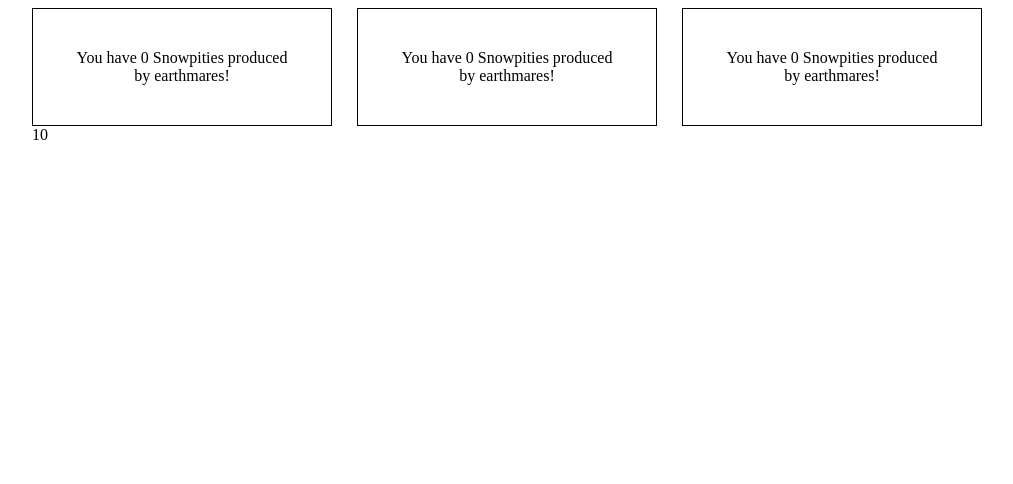
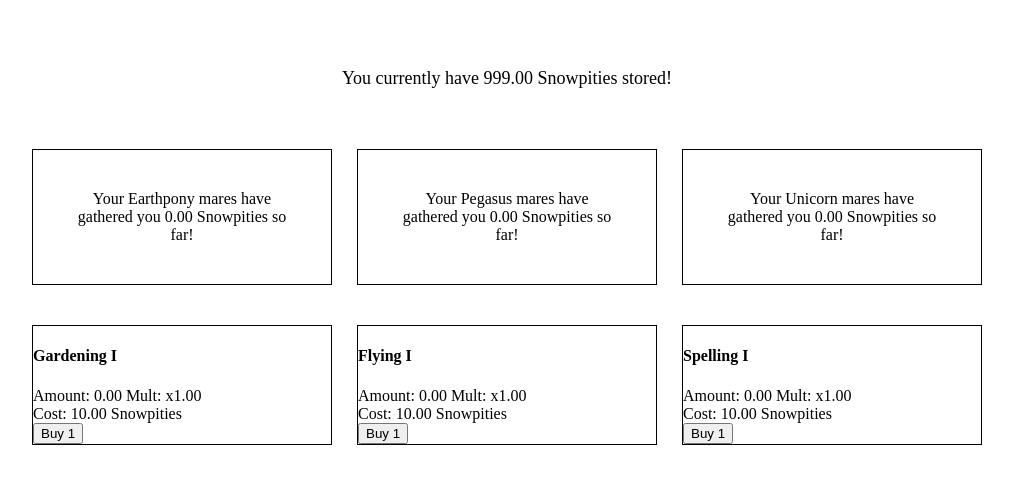
Before and after one commit to MareGames/incremental, a Vue app: page / in a window 1280 px wide. Shown: the top 484 px of the page, without its empty margins (133-1146 px from the left). Built offline with nearby package versions, Linux system fonts and the light colour scheme.

Commit message:
generator setup

```diff
--- a/src/App.vue
+++ b/src/App.vue
@@ -3,34 +3,53 @@
 </style>
 
 <template>
+  <div class="snowpitytotal">You currently have {{format(player.snowpity)}} Snowpities stored!</div>
   <div class="snowpity-container">
     <div class="earthpity">
-      You have {{player.earthpity}} Snowpities produced by earthmares!
+      Your Earthpony mares have gathered you {{format(player.earthpity)}} Snowpities so far!
     </div>
     <div class="pegapity">
-      You have {{player.pegapity}} Snowpities produced by earthmares!
+      Your Pegasus mares have gathered you {{format(player.pegapity)}} Snowpities so far!
     </div>
     <div class="unipity">
-      You have {{player.unipity}} Snowpities produced by earthmares!
+      Your Unicorn mares have gathered you {{format(player.unipity)}} Snowpities so far!
     </div>
   </div>
   <div class="mares-container">
     <div class="earthmares">
-      <div class="mare earthmare" v-for="earthmares in player.earthmares" :key="earthmares">
-        {{earthmares.cost}}
+      <div class="mare earthmare" v-for="(earthmares, idx) in player.earthmares" :key="earthmares">
+        <h4>{{earthmares.name}}</h4>
+        <span class="mareamount">Amount: {{format(earthmares.amount)}} </span>
+        <span class="maremult"> Mult: x{{format(earthmares.mult)}}</span>
+        <span class="marecost">Cost: {{format(earthmares.cost)}} Snowpities</span>
+        <button @click="BuyEarthMare(idx)">Buy 1</button>
       </div>
     </div>
     <div class="pegamares">
-
+      <div class="mare pegamare" v-for="(pegamares, idx) in player.pegamares" :key="pegamares">
+        <h4>{{pegamares.name}}</h4>
+        <span class="mareamount">Amount: {{format(pegamares.amount)}} </span>
+        <span class="maremult"> Mult: x{{format(pegamares.mult)}}</span>
+        <span class="marecost">Cost: {{format(pegamares.cost)}} Snowpities</span>
+        <button @click="BuyPegaMare(idx)">Buy 1</button>
+      </div>
     </div>
     <div class="unimares">
-
+      <div class="mare unimare" v-for="(unimares, idx) in player.unimares" :key="unimares">
+        <h4>{{unimares.name}}</h4>
+        <span class="mareamount">Amount: {{format(unimares.amount)}} </span>
+        <span class="maremult"> Mult: x{{format(unimares.mult)}}</span>
+        <span class="marecost">Cost: {{format(unimares.cost)}} Snowpities</span>
+        <button @click="BuyUniMare(idx)">Buy 1</button>
+      </div>
     </div>
   </div>
 </template>
 
 <script>
 
+import format from '@/js/format.js'
+import gameLoop from '@/js/loop.js'
 import player from '@/js/player.js'
 
 export default {
@@ -39,6 +58,41 @@ export default {
     return {
       player: player
     }
+  },
+  methods: {
+    BuyEarthMare(index){
+      let g = this.player.earthmares[index]
+      if (g.cost > this.player.snowpity) return
+      this.player.snowpity -= g.cost
+      this.player.earthmares[index].cost *= 1 + (index + 1) * 0.25
+      this.player.earthmares[index].amount += 1
+      this.player.earthmares[index].bought += 1
+    },
+    BuyPegaMare(index){
+      let g = this.player.pegamares[index]
+      if (g.cost > this.player.snowpity) return
+      this.player.snowpity -= g.cost
+      this.player.pegamares[index].cost *= 1 + (index + 1) * 0.25
+      this.player.pegamares[index].amount += 1
+      this.player.pegamares[index].bought += 1
+    },
+    BuyUniMare(index){
+      let g = this.player.unimares[index]
+      if (g.cost > this.player.snowpity) return
+      this.player.snowpity -= g.cost
+      this.player.unimares[index].cost *= 1 + (index + 1) * 0.25
+      this.player.unimares[index].amount += 1
+      this.player.unimares[index].bought += 1
+    },
+    gameLoop(){
+      gameLoop(this)
+    },
+    format(amount){
+      return format(amount)
+    }
+  },
+  mounted() {
+    setInterval(this.gameLoop, 50)
   }
 }
 
--- a/src/css/style.css
+++ b/src/css/style.css
@@ -6,6 +6,13 @@
 #app {
     width: 950px;
     margin: auto;
+}
+
+.snowpitytotal {
+    display: block;
+    text-align: center;
+    padding: 60px;
+    font-size: large;
 }
 
 .snowpity-container, .mares-container {
@@ -19,3 +26,19 @@
     text-align: center;
     padding: 40px;
 }
+
+.earthmares, .pegamares, .unimares {
+    display: flex;
+    flex-direction: column;
+    margin-top: 40px;
+}
+
+.mare {
+    border: 1px solid #000;
+    width: 300px;
+    height: 120px;
+}
+
+.marecost {
+    display: block;
+}
--- /dev/null
+++ b/src/js/format.js
@@ -0,0 +1,9 @@
+
+function format(amount){
+    let power = Math.floor(Math.log10(amount))
+    let mantissa = amount / Math.pow(10, power)
+    if(power < 3) return amount.toFixed(2)
+    return mantissa.toFixed(2) + "e" + power
+}
+
+export default format
--- /dev/null
+++ b/src/js/loop.js
@@ -0,0 +1,10 @@
+
+function gameLoop(that) {
+    let diff = (Date.now() - that.player.lastUpdate) / 1000
+    var value = that.player.earthmares[0].amount * that.player.earthmares[0].mult * diff
+    that.player.earthpity += value
+    that.player.snowpity += value
+    that.player.lastUpdate = Date.now()
+}
+
+export default gameLoop
--- a/src/js/player.js
+++ b/src/js/player.js
@@ -1,20 +1,40 @@
 var player = {
-    snowpity: 50,
+    snowpity: 999,
     earthpity: 0,
     pegapity: 0,
     unipity: 0,
     earthmares: [],
     pegamares: [],
-    unimares: []
+    unimares: [],
+    lastUpdate: Date.now()
 }
 
 var firstEarthmare = {
     cost: 10,
     mult: 1,
     amount: 0,
-    bought: 0
+    bought: 0,
+    name: "Gardening I"
+}
+
+var firstPegamare = {
+    cost: 10,
+    mult: 1,
+    amount: 0,
+    bought: 0,
+    name: "Flying I"
+}
+
+var firstUnimare = {
+    cost: 10,
+    mult: 1,
+    amount: 0,
+    bought: 0,
+    name: "Spelling I"
 }
 
 player.earthmares.push(firstEarthmare)
+player.pegamares.push(firstPegamare)
+player.unimares.push(firstUnimare)
 
 export default player
```
